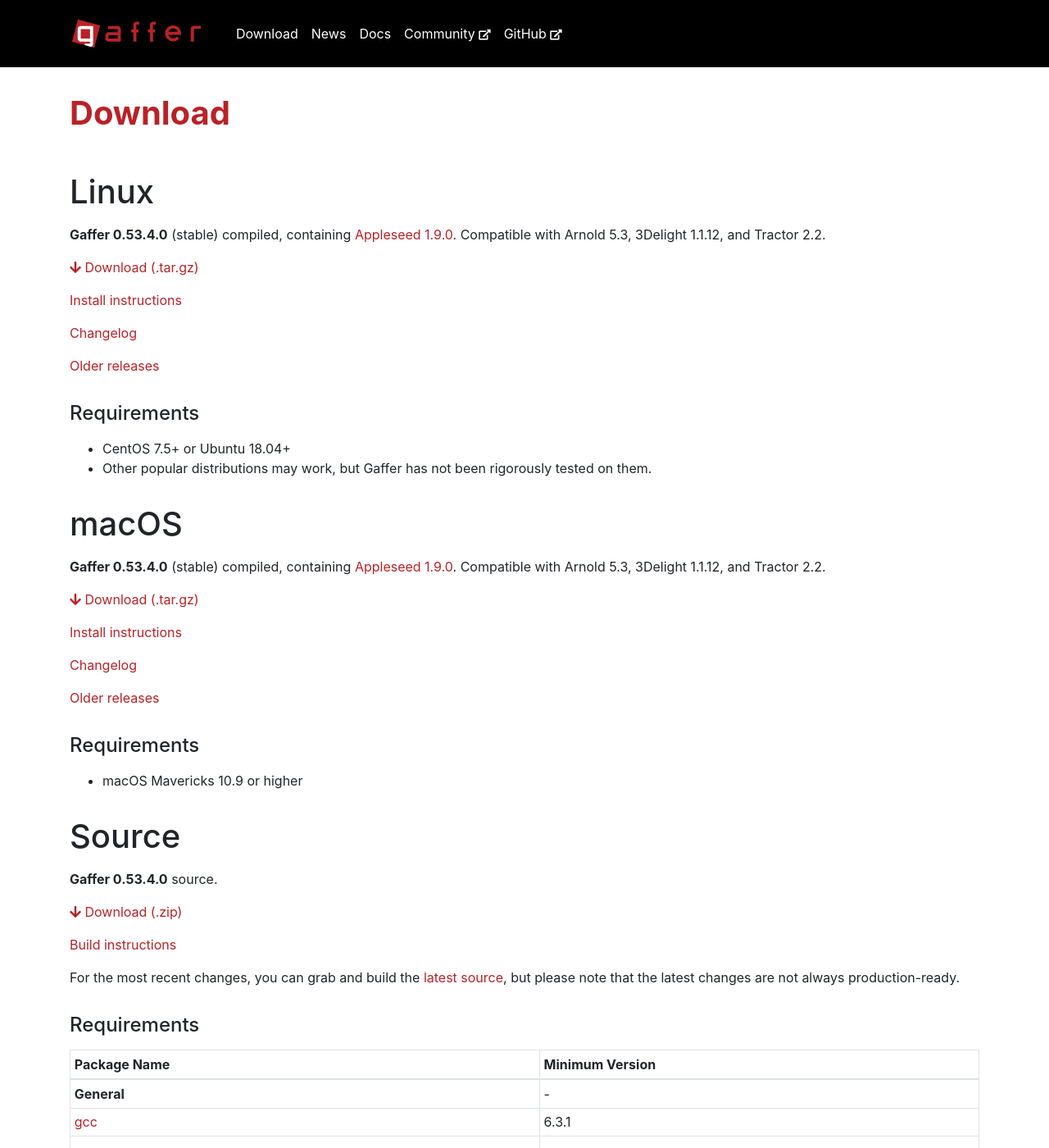
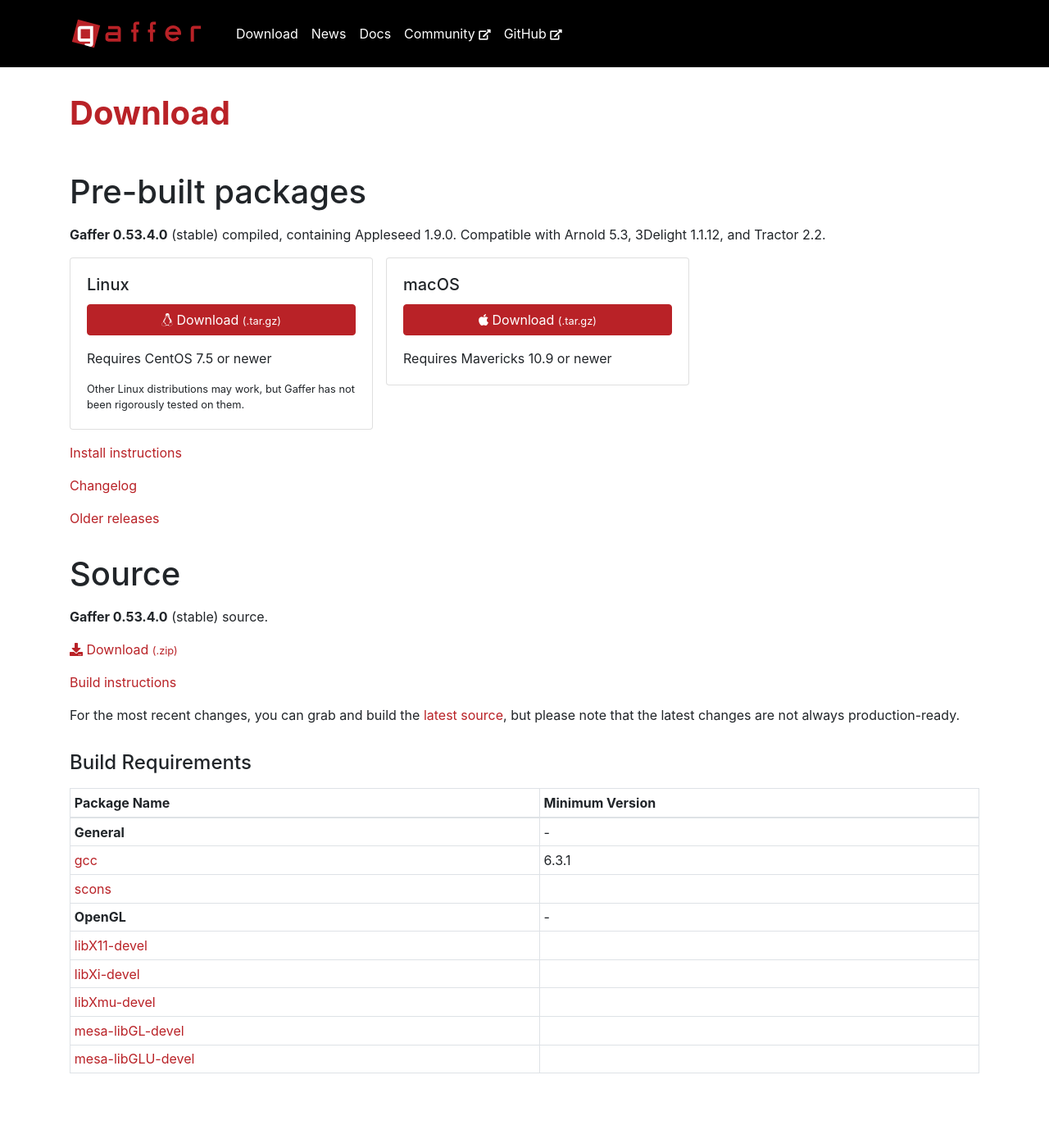
Before and after one commit to GafferHQ/gafferhq.github.io, a Jekyll site: the page built from download.md, in a window 1280 px wide and 1400 px high. Shown: the whole window at 82% size. Built offline with Jekyll 4.4.1, drawn with Linux system fonts in a browser that asks for light colours.

Commit message:
Improve buttons in Download
Made them parallel and prominent, so they serve as a proper CTA.

```diff
--- a/download.md
+++ b/download.md
@@ -3,51 +3,51 @@
 title: Download
 ---
 
-# Linux #
+# Pre-built packages #
 
-**Gaffer {{ site.latest-release }}** (stable) compiled, containing [Appleseed {{ site.appleseed-version }}](https://appleseedhq.org). Compatible with Arnold {{ site.arnold-version }}, 3Delight {{ site.delight-version }}, and Tractor {{ site.tractor-version}}.
+**Gaffer {{ site.latest-release }}** (stable) compiled, containing Appleseed {{ site.appleseed-version }}. Compatible with Arnold {{ site.arnold-version }}, 3Delight {{ site.delight-version }}, and Tractor {{ site.tractor-version}}.
 
-<a href="https://github.com/gafferhq/gaffer/releases/download/{{ site.latest-release }}/gaffer-{{ site.latest-release }}-linux.tar.gz"><i class="fa fa-arrow-down"></i> Download (.tar.gz)</a>
+<div class="container">
+    <div class="row">
+        <div class="col-md-4 px-0 mr-md-2 mb-2" id="linux">
+            <div class="card">
+                <div class="card-body">
+                    <h5 class="card-title">Linux</h5>
+                    <a class="btn btn-primary d-block mb-2" href="https://github.com/gafferhq/gaffer/releases/download/{{ site.latest-release }}/gaffer-{{ site.latest-release }}-linux.tar.gz"><i class="fab fa-linux"></i> Download <small>(.tar.gz)</small></a>
+                    <p>Requires CentOS 7.5 or newer</p>
+                    <p class="small mb-0">Other Linux distributions may work, but Gaffer has not been rigorously tested on them.</p>
+                </div>
+            </div>
+        </div>
+        <div class="col-md-4 px-0 mb-2" id="macos">
+            <div class="card">
+                <div class="card-body">
+                    <h5 class="card-title">macOS</h5>
+                    <a class="btn btn-primary d-block mb-2" href="https://github.com/gafferhq/gaffer/releases/download/{{ site.latest-release }}/gaffer-{{ site.latest-release }}-osx.tar.gz"><i class="fab fa-apple"></i> Download <small>(.tar.gz)</small></a>
+                    <p class="mb-0">Requires Mavericks 10.9 or newer</p>
+                </div>
+            </div>
+        </div>
+    </div>
+</div>
 
-[Install instructions](https://www.gafferhq.org/documentation/{{ site.latest-release }}/GettingStarted/InstallingGaffer/index.html#installing-in-linux)
+[Install instructions](https://www.gafferhq.org/documentation/{{ site.latest-release }}/GettingStarted/InstallingGaffer)
 
 [Changelog](https://github.com/GafferHQ/gaffer/releases/tag/{{ site.latest-release }})
 
 [Older releases](https://github.com/gafferhq/gaffer/releases)
 
-#### Requirements ####
-
-- CentOS 7.5+ or Ubuntu 18.04+
-- Other popular distributions may work, but Gaffer has not been rigorously tested on them.
-
-# macOS #
-
-**Gaffer {{ site.latest-release }}** (stable) compiled, containing [Appleseed {{ site.appleseed-version }}](https://appleseedhq.org). Compatible with Arnold {{ site.arnold-version }}, 3Delight {{ site.delight-version }}, and Tractor {{ site.tractor-version}}.
-
-<a href="https://github.com/gafferhq/gaffer/releases/download/{{ site.latest-release }}/gaffer-{{ site.latest-release }}-osx.tar.gz"><i class="fa fa-arrow-down"></i> Download (.tar.gz)</a>
-
-[Install instructions](https://www.gafferhq.org/documentation/{{ site.latest-release }}/GettingStarted/InstallingGaffer/index.html#installing-in-osx)
-
-[Changelog](https://github.com/GafferHQ/gaffer/releases/tag/{{ site.latest-release }})
-
-[Older releases](https://github.com/gafferhq/gaffer/releases)
-
-#### Requirements ####
-
-- macOS Mavericks 10.9 or higher
-
-
 # Source #
 
-**Gaffer {{ site.latest-release }}** source.
+**Gaffer {{ site.latest-release }}** (stable) source.
 
-<a href="https://github.com/gafferhq/gaffer/archive/{{ site.latest-release }}.zip"><i class="fa fa-arrow-down"></i> Download (.zip)</a>
+<a href="https://github.com/gafferhq/gaffer/archive/{{ site.latest-release }}.zip"><i class="fa fa-download"></i> Download <small>(.zip)</small></a>
 
 [Build instructions](https://github.com/GafferHQ/gaffer/blob/master/README.md#building)
 
 For the most recent changes, you can grab and build the [latest source](https://github.com/GafferHQ/gaffer/releases/latest), but please note that the latest changes are not always production-ready.
 
-#### Requirements ####
+#### Build Requirements ####
 
 Package Name | Minimum Version
 |-
```
